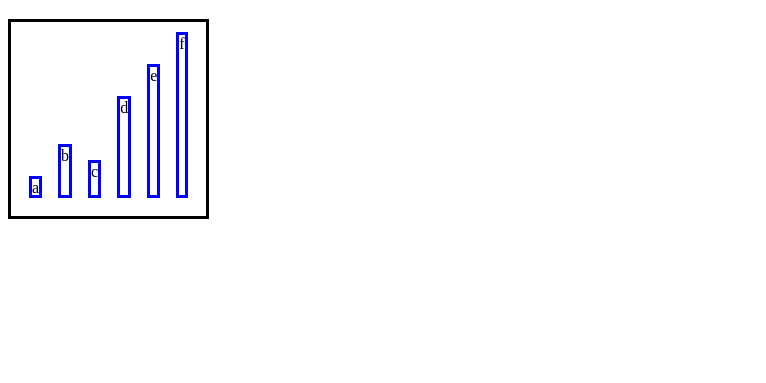
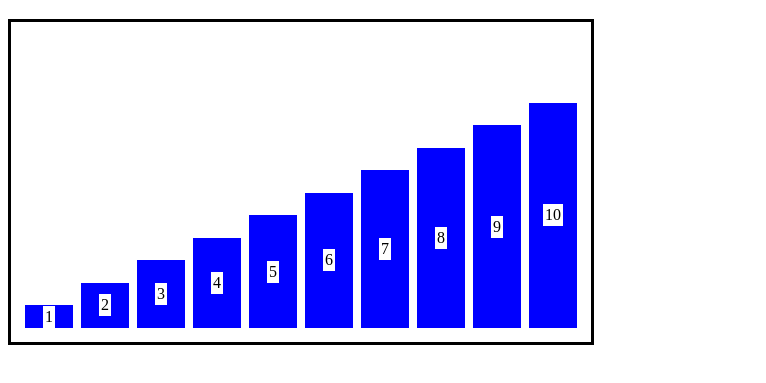
Before and after one commit to timjquigg/bar-chart, a website: page index.html in a window 1280 px wide. Shown: the part 61-444 px from the top of the page, without its empty margins (0-766 px from the left). Drawn offline with nearby package versions, Linux system fonts and the light colour scheme.

Commit message:
changed bars to be divs with inner p elements

```diff
--- a/script.js
+++ b/script.js
@@ -1,13 +1,15 @@
-const data = [{ a: 1 }, { b: 3 }, { c: 2 }, { d: 6 }, { e: 8 }, { f: 10 }];
+const data = [1, 2, 3, 4, 5, 6, 7, 8, 9, 10];
 
 const addBar = function (data) {
+  const max = Math.max(...data)
   for (const el of data) {
-    let newElement = $("<p></p>");
-    newElement.text(Object.keys(el));
-    newElement.attr("id", Object.keys(el));
-    newElement.css("height", Object.values(el) + "em");
-
-    $("#chart-frame").append(newElement);
+    let newDiv = $("<div></div>");
+    newDiv.addClass("bar");
+    newDiv.css("height", (el / max * 75) + "%");
+    let newP = $("<p></p>");
+    newP.text(el);
+    newDiv.append(newP);
+    $("#chart-frame").append(newDiv);
   }
 }
 
--- a/styles.css
+++ b/styles.css
@@ -9,12 +9,26 @@ h2 {
   border: 3px solid;
   padding: 10px;
   position: relative;
+  height: 300px;
 }
 
-#chart-frame p {
-  display: inline-block;
-  border: 3px solid blue;
-  margin: 0.5em;
+.bar {
+
+  background-color: blue;
+  margin: 0.25em;
   margin-top: auto;
   text-align: center;
+  width: 3em;
+  display: flex;
+  align-items: center;
+
 }
+
+.bar p {
+  display: inline;
+  vertical-align: middle;
+  margin: auto;
+  width: auto;
+  padding: 0.125em;
+  background-color: white;
+}
```
